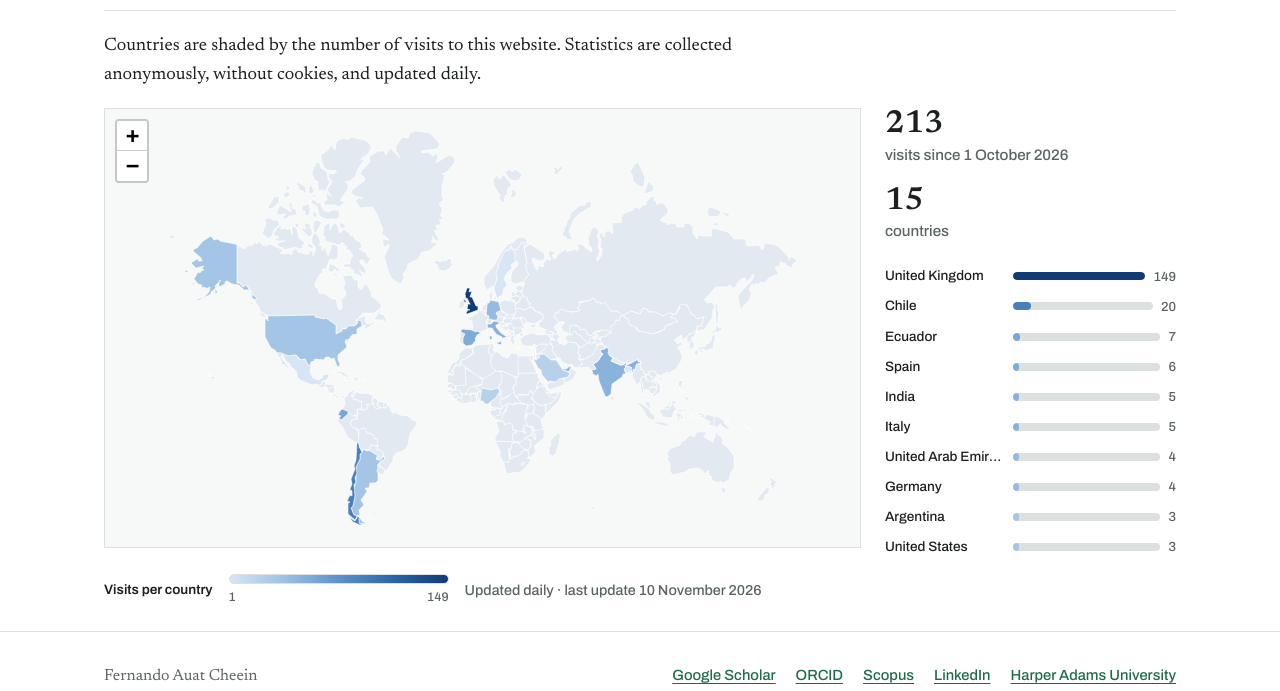
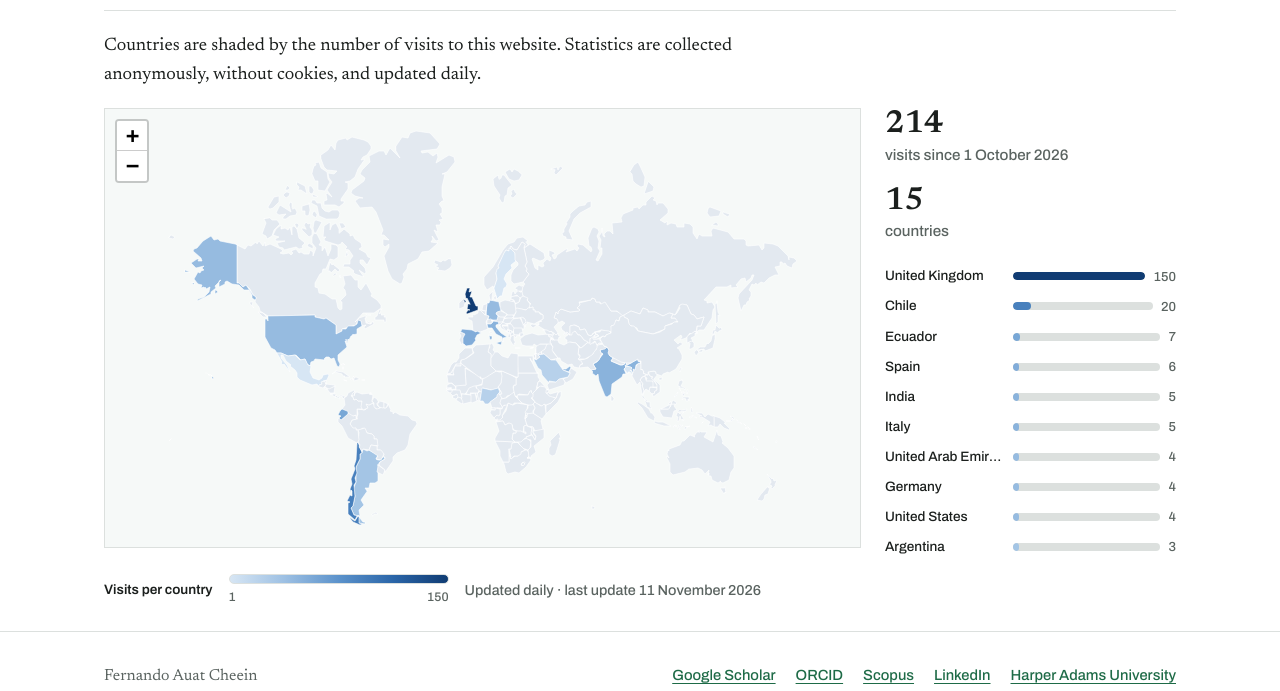
Before and after one commit to fauatcheein/fauatcheein, a Jekyll site: the page built from network.html, in a window 1280 px wide. Shown: the part 1126-1817 px from the top of the page. Built offline with Jekyll 4.4.1, drawn with Linux system fonts in a browser that asks for light colours.

Commit message:
Update visitor statistics

```diff
--- a/_data/visitors.json
+++ b/_data/visitors.json
@@ -1,9 +1,9 @@
 {
-  "updated": "2026-11-10T13:27:34Z",
+  "updated": "2026-11-11T12:42:48Z",
   "since": "2026-10-01",
-  "total": 213,
+  "total": 214,
   "countries": {
-    "GB": 149,
+    "GB": 150,
     "CL": 20,
     "EC": 7,
     "ES": 6,
@@ -11,8 +11,8 @@
     "IT": 5,
     "AE": 4,
     "DE": 4,
+    "US": 4,
     "AR": 3,
-    "US": 3,
     "NG": 2,
     "SA": 2,
     "BD": 1,
@@ -28,8 +28,8 @@
     "IT": "Italy",
     "AE": "United Arab Emirates",
     "DE": "Germany",
+    "US": "United States",
     "AR": "Argentina",
-    "US": "United States",
     "NG": "Nigeria",
     "SA": "Saudi Arabia",
     "BD": "Bangladesh",
```
